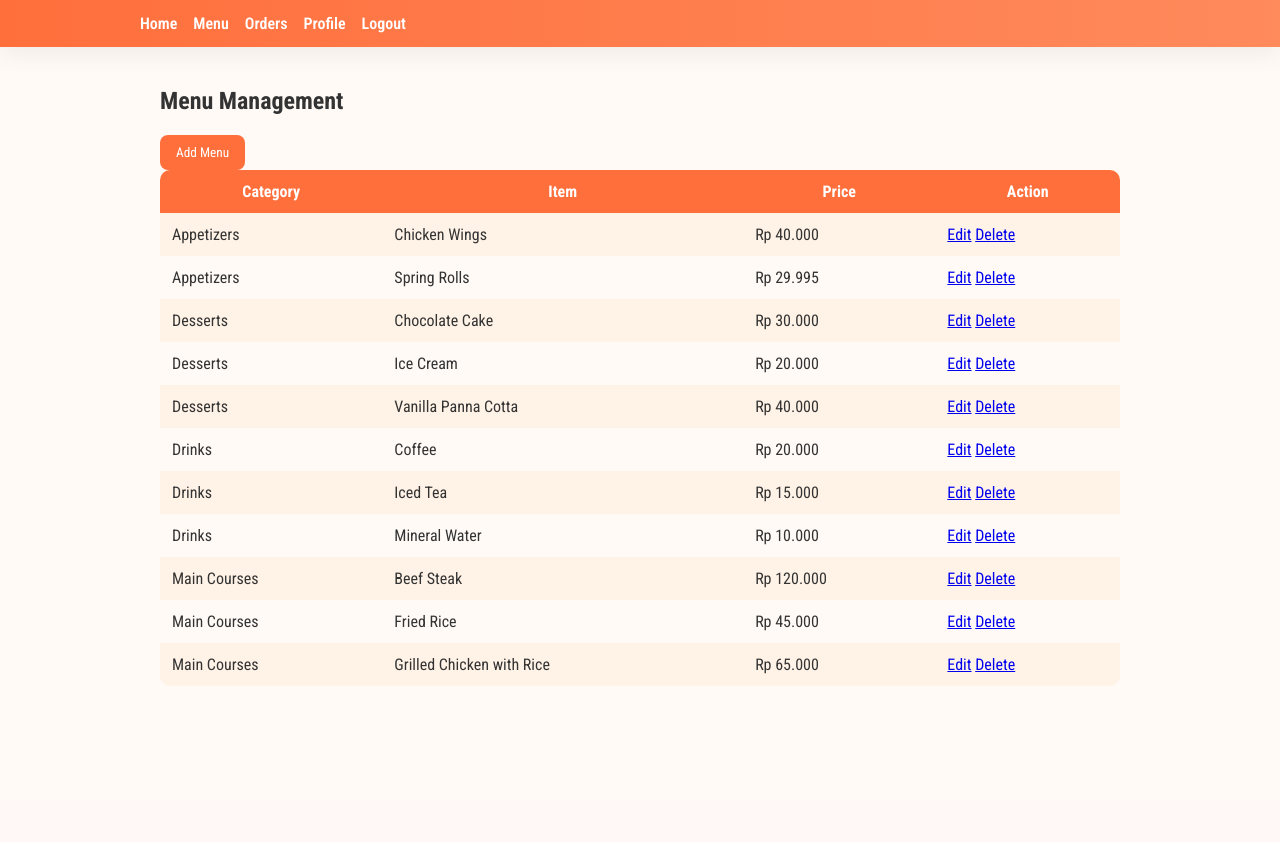
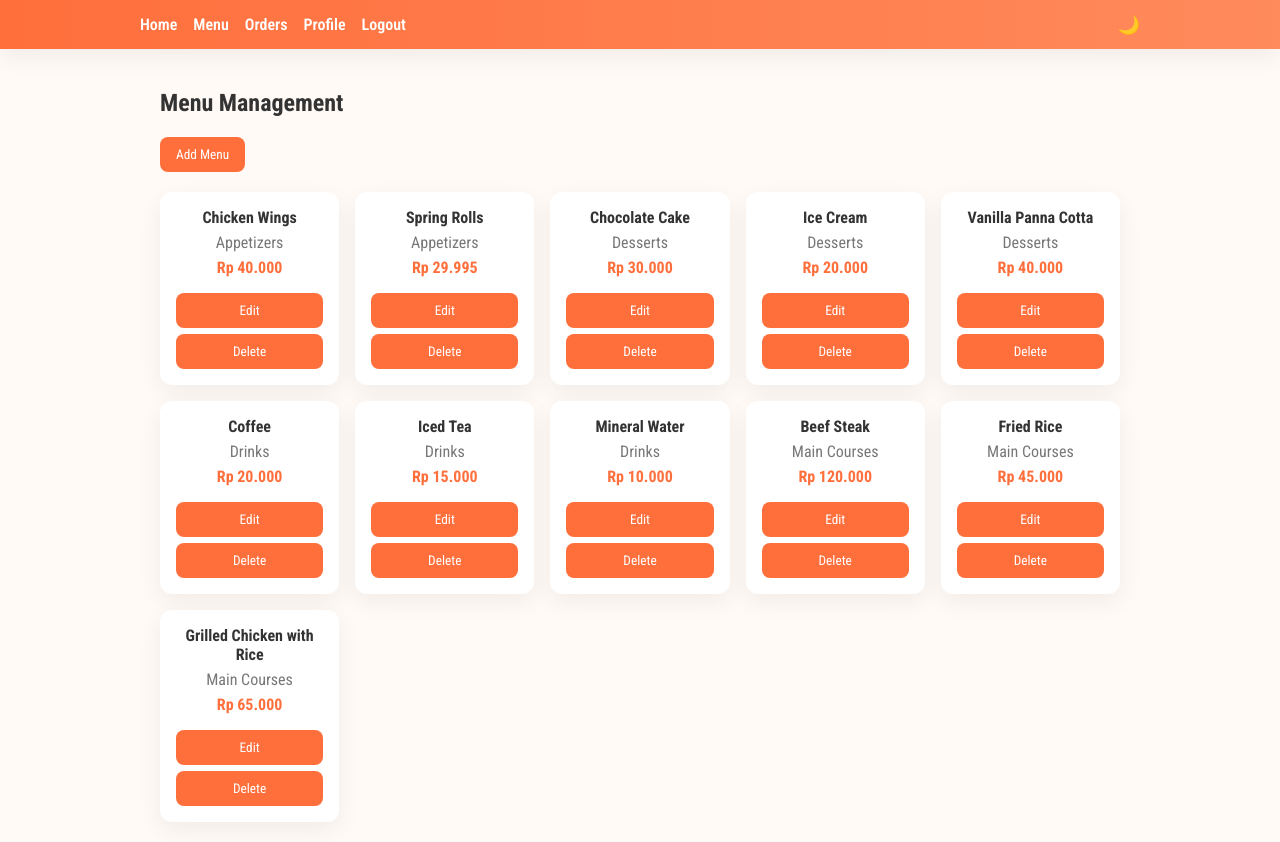
Before and after one commit to aliciawijaya98/food_order_apps_sqlite, a Flask app: page /menu in a window 1280 px wide. Before the commit the page ends 686 px from the top, so only its background shows below. Run offline with Flask 3, Linux system fonts and the light colour scheme; the visitor is signed in with stand-in values (Sample User, id 1).

Commit message:
Upgrade UI

```diff
--- a/templates/base.html
+++ b/templates/base.html
@@ -7,6 +7,7 @@
       href="{{ url_for('static', filename='style.css') }}"
     />
   </head>
+
   <body>
     {% if not (request.endpoint == 'login' or request.endpoint == 'register') %}
     <nav class="navbar">
@@ -16,9 +17,12 @@
         <a href="{{ url_for('menu') }}">Menu</a>
         <a href="{{ url_for('orders') }}">Orders</a>
 
-        <a href="{{ url_for('profile') }}" class="nav-user">Profile</a>
+        <a href="{{ url_for('profile') }}">Profile</a>
+        <a href="{{ url_for('logout') }}">Logout</a>
 
-        <a href="{{ url_for('logout') }}">Logout</a>
+        <!-- 🔥 DARK MODE BUTTON -->
+        <span class="dark-toggle" onclick="toggleDark()" id="themeIcon">🌙</span>
+
         {% else %}
         <a href="{{ url_for('login') }}">Login</a>
         <a href="{{ url_for('register') }}">Register</a>
@@ -28,13 +32,44 @@
     {% endif %}
 
     <main class="page">
-      {% with messages = get_flashed_messages() %} {% if messages %}
-      <div class="flash-message">
+      {% with messages = get_flashed_messages() %}
+      {% if messages %}
+      <div class="flash">
         {% for msg in messages %}
         <p>{{ msg }}</p>
         {% endfor %}
       </div>
-      {% endif %} {% endwith %} {% block content %}{% endblock %}
+      {% endif %}
+      {% endwith %}
+
+      {% block content %}{% endblock %}
     </main>
+
+    <!-- 🔥 JAVASCRIPT DARK MODE -->
+    <script>
+      function toggleDark() {
+        document.body.classList.toggle("dark");
+
+        let icon = document.getElementById("themeIcon");
+
+        if (document.body.classList.contains("dark")) {
+          localStorage.setItem("theme", "dark");
+          if (icon) icon.innerText = "☀️";
+        } else {
+          localStorage.setItem("theme", "light");
+          if (icon) icon.innerText = "🌙";
+        }
+      }
+
+      document.addEventListener("DOMContentLoaded", function () {
+        let savedTheme = localStorage.getItem("theme");
+        let icon = document.getElementById("themeIcon");
+
+        if (savedTheme === "dark") {
+          document.body.classList.add("dark");
+          if (icon) icon.innerText = "☀️";
+        }
+      });
+    </script>
   </body>
 </html>
--- a/templates/menu.html
+++ b/templates/menu.html
@@ -1,4 +1,5 @@
-{% extends "base.html" %} {% block content %}
+{% extends "base.html" %}
+{% block content %}
 
 <h2>Menu Management</h2>
 
@@ -6,28 +7,28 @@
   <button>Add Menu</button>
 </a>
 
-<table>
-  <tr>
-    <th>Category</th>
-    <th>Item</th>
-    <th>Price</th>
-    <th>Action</th>
-  </tr>
+<div class="menu-grid">
 
   {% for m in menus %}
+  <div class="menu-card">
 
-  <tr>
-    <td>{{ m.category }}</td>
-    <td>{{ m.item }}</td>
-    <td>{{ "Rp {:,}".format(m.price|int).replace(',', '.') }}</td>
+    <h4>{{ m.item }}</h4>
+    <p>{{ m.category }}</p>
+    <p><strong>{{ "Rp {:,}".format(m.price|int).replace(',', '.') }}</strong></p>
 
-    <td>
-      <a href="{{ url_for('edit_menu', menu_id=m.id) }}">Edit</a>
-      <a href="{{ url_for('delete_menu', menu_id=m.id) }}">Delete</a>
-    </td>
-  </tr>
+    <div style="margin-top:10px;">
+      <a href="{{ url_for('edit_menu', menu_id=m.id) }}">
+        <button>Edit</button>
+      </a>
 
+      <form action="{{ url_for('delete_menu', menu_id=m.id) }}" method="POST" style="display:inline;">
+        <button type="submit">Delete</button>
+      </form>
+    </div>
+
+  </div>
   {% endfor %}
-</table>
+
+</div>
 
 {% endblock %}
```
